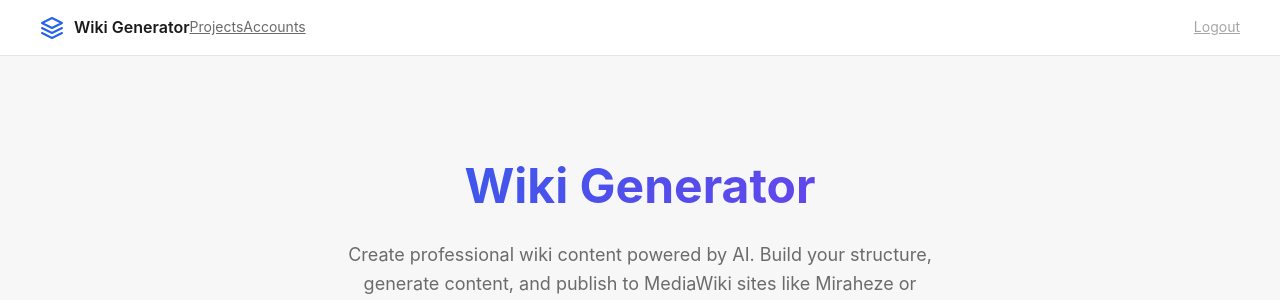
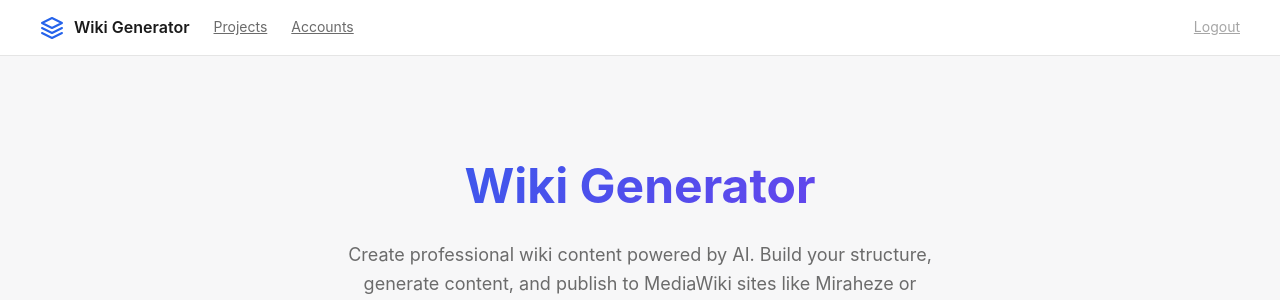
Before and after one commit to free-plinko-game/wiki-generator, a Flask app: page / in a window 1280 px wide. Shown: the top 300 px of the page. Run offline with Flask 3, Linux system fonts and the light colour scheme; the visitor is signed in with stand-in values (Sample User, id 1).

Commit message:
Fix navbar spacing — gap between items, logout pushed right
Co-Authored-By: Claude Opus 4.6 <noreply@anthropic.com>

```diff
--- a/wiki-generator/static/css/style.css
+++ b/wiki-generator/static/css/style.css
@@ -57,7 +57,8 @@ body {
     margin: 0 auto;
     display: flex;
     align-items: center;
-    justify-content: space-between;
+    justify-content: flex-start;
+    gap: 24px;
     height: 100%;
 }
 
```
